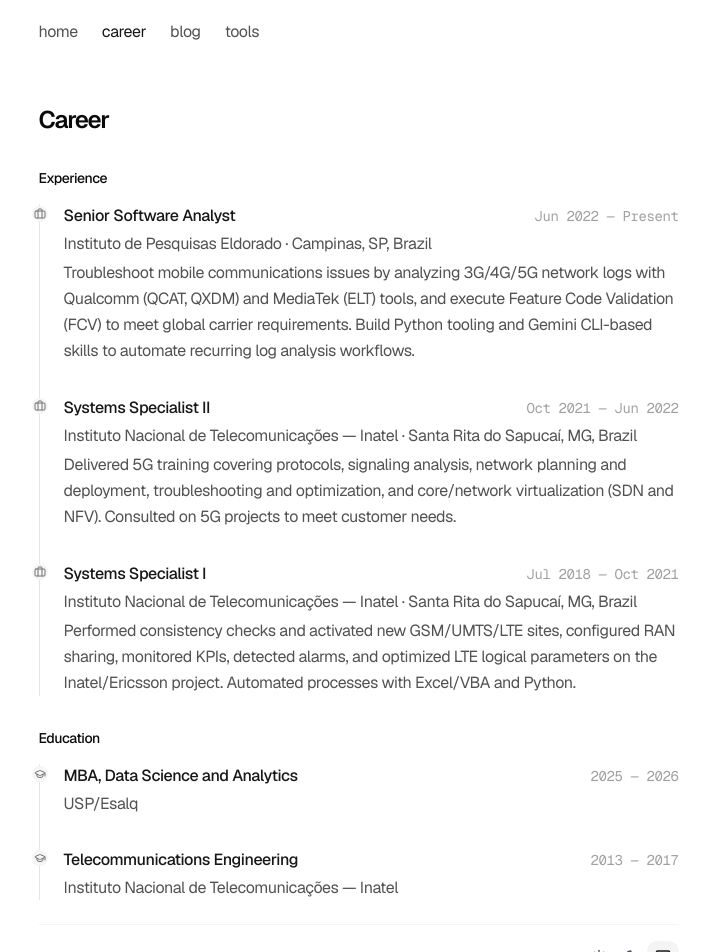
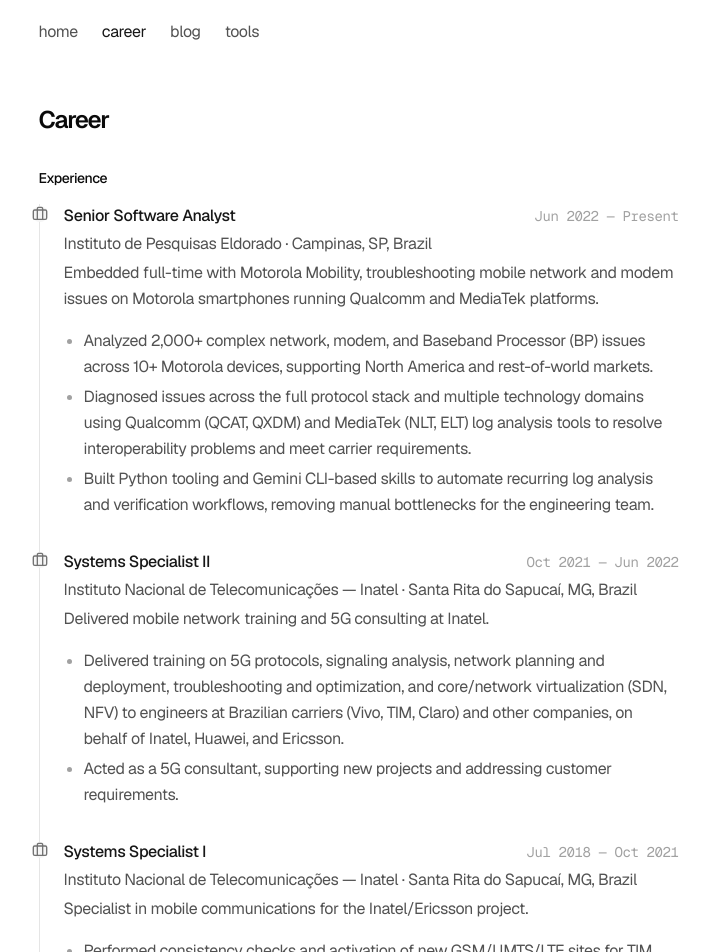
Before and after one commit to mjoaovictor/website, a Next.js app: page /career in a window 1280 px wide. Shown: the top 952 px of the page, without its empty margins (274-984 px from the left). Built offline with nearby package versions, Linux system fonts and the light colour scheme.

Commit message:
feat(career): add experience highlights from updated resume

```diff
--- a/app/career/page.tsx
+++ b/app/career/page.tsx
@@ -10,7 +10,12 @@
     period: "Jun 2022 — Present",
     location: "Campinas, SP, Brazil",
     description:
-      "Troubleshoot mobile communications issues by analyzing 3G/4G/5G network logs with Qualcomm (QCAT, QXDM) and MediaTek (ELT) tools, and execute Feature Code Validation (FCV) to meet global carrier requirements. Build Python tooling and Gemini CLI-based skills to automate recurring log analysis workflows.",
+      "Embedded full-time with Motorola Mobility, troubleshooting mobile network and modem issues on Motorola smartphones running Qualcomm and MediaTek platforms.",
+    highlights: [
+      "Analyzed 2,000+ complex network, modem, and Baseband Processor (BP) issues across 10+ Motorola devices, supporting North America and rest-of-world markets.",
+      "Diagnosed issues across the full protocol stack and multiple technology domains using Qualcomm (QCAT, QXDM) and MediaTek (NLT, ELT) log analysis tools to resolve interoperability problems and meet carrier requirements.",
+      "Built Python tooling and Gemini CLI-based skills to automate recurring log analysis and verification workflows, removing manual bottlenecks for the engineering team.",
+    ],
   },
   {
     role: "Systems Specialist II",
@@ -18,7 +23,11 @@
     period: "Oct 2021 — Jun 2022",
     location: "Santa Rita do Sapucaí, MG, Brazil",
     description:
-      "Delivered 5G training covering protocols, signaling analysis, network planning and deployment, troubleshooting and optimization, and core/network virtualization (SDN and NFV). Consulted on 5G projects to meet customer needs.",
+      "Delivered mobile network training and 5G consulting at Inatel.",
+    highlights: [
+      "Delivered training on 5G protocols, signaling analysis, network planning and deployment, troubleshooting and optimization, and core/network virtualization (SDN, NFV) to engineers at Brazilian carriers (Vivo, TIM, Claro) and other companies, on behalf of Inatel, Huawei, and Ericsson.",
+      "Acted as a 5G consultant, supporting new projects and addressing customer requirements.",
+    ],
   },
   {
     role: "Systems Specialist I",
@@ -26,7 +35,12 @@
     period: "Jul 2018 — Oct 2021",
     location: "Santa Rita do Sapucaí, MG, Brazil",
     description:
-      "Performed consistency checks and activated new GSM/UMTS/LTE sites, configured RAN sharing, monitored KPIs, detected alarms, and optimized LTE logical parameters on the Inatel/Ericsson project. Automated processes with Excel/VBA and Python.",
+      "Specialist in mobile communications for the Inatel/Ericsson project.",
+    highlights: [
+      "Performed consistency checks and activation of new GSM/UMTS/LTE sites for TIM and Vivo, including RAN sharing configuration.",
+      "Monitored network statistics and KPIs, and performed alarm detection and logical parameter tuning/optimization for LTE sites.",
+      "Built process automation tools in Excel/VBA and Python to support daily site activation and monitoring workflows.",
+    ],
   },
 ] as const;
 
@@ -81,6 +95,7 @@
     period: string;
     location?: string;
     description?: string | null;
+    highlights?: readonly string[];
   }[];
   icon: typeof Briefcase;
 }) {
@@ -89,7 +104,7 @@
       {items.map((item) => (
         <li key={`${item.role ?? item.degree}-${item.period}`} className="relative space-y-1">
           <span className="-left-8 absolute top-0.5 flex size-4 items-center justify-center rounded-full bg-neutral-100 dark:bg-neutral-900">
-            <Icon className="size-3 text-neutral-500 dark:text-neutral-400" />
+            <Icon className="size-4 text-neutral-500 dark:text-neutral-400" />
           </span>
 
           <div className="flex flex-wrap items-baseline justify-between gap-x-4 gap-y-1">
@@ -107,9 +122,17 @@
           </p>
 
           {item.description ? (
-            <p className="leading-relaxed text-neutral-600 dark:text-neutral-400">
+            <p className="mb-4 leading-relaxed text-neutral-600 dark:text-neutral-400">
               {item.description}
             </p>
+          ) : null}
+
+          {item.highlights ? (
+            <ul className="pl-5 space-y-1 leading-relaxed list-disc text-neutral-600 marker:text-neutral-400 dark:text-neutral-400 dark:marker:text-neutral-600">
+              {item.highlights.map((highlight) => (
+                <li key={highlight}>{highlight}</li>
+              ))}
+            </ul>
           ) : null}
         </li>
       ))}
```
